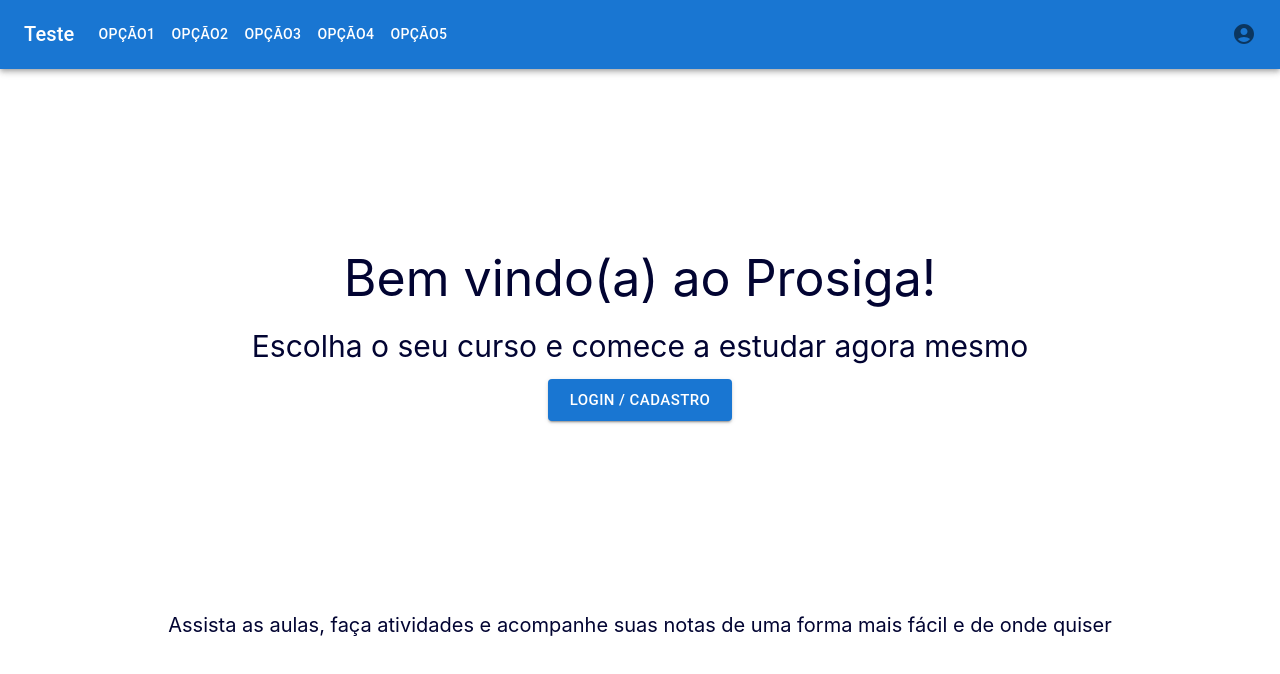
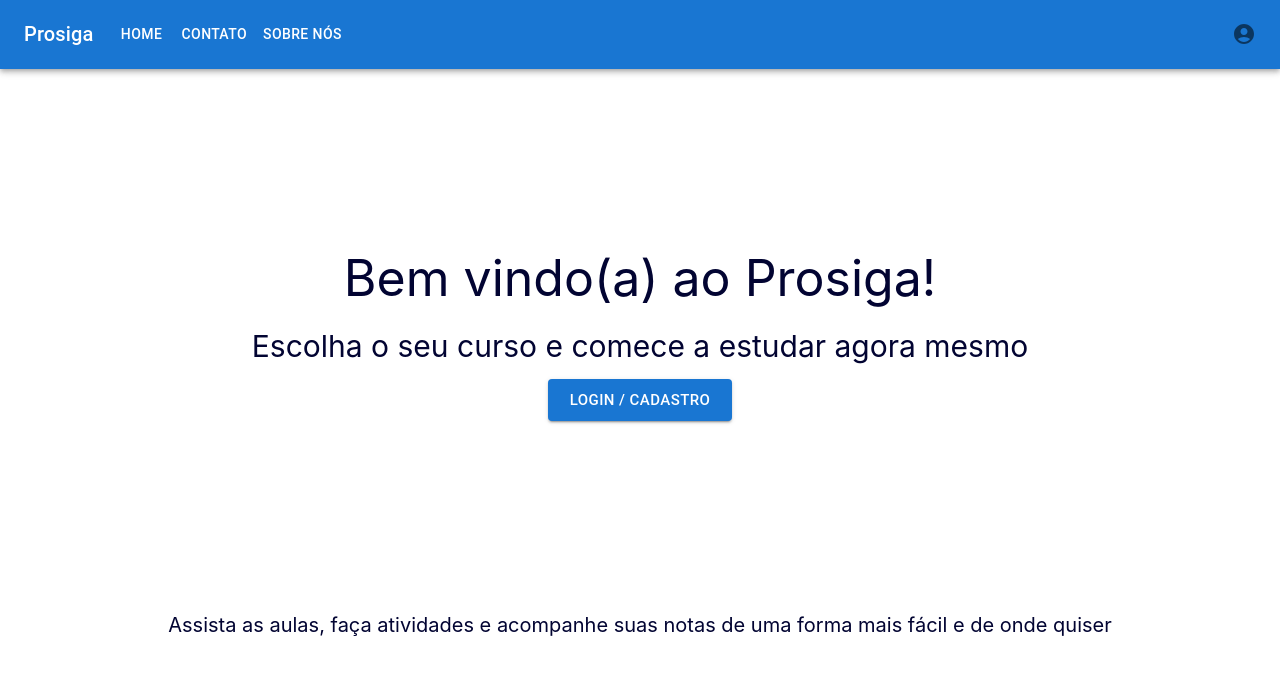
Before and after one commit to netrometro/UPE_2021_2_Prosiga, a React (Create React App) app in the folder front/: page / in a window 1280 px wide. Shown: the top 674 px of the page. Built offline with nearby package versions, Linux system fonts and the light colour scheme; the HTML template or start-up script is replaced by a standard one.

Commit message:
Configuração links pagina inicial
Foi configurado os links da página inicial que irão redirecionar para outras páginas

```diff
--- a/front/src/Screens/Home/homepage.css
+++ b/front/src/Screens/Home/homepage.css
@@ -73,3 +73,11 @@
     transform: rotate(360deg);
   }
 }
+
+.link-header {
+  color : white
+}
+
+.link-icon {
+  color : black
+}
--- a/front/src/Screens/Home/homepage.js
+++ b/front/src/Screens/Home/homepage.js
@@ -3,21 +3,25 @@ import Button from '@mui/material/Button';
 import './homepage.css';
 import Header from '../../Components/Header/index';
 import AccountCircleIcon from '@mui/icons-material/AccountCircle';
+import {Link} from 'react-router-dom'
 
 const Home = () => {
   // função customizada de exemplo
   const alertTeste = (page) => {
     switch (page) {
       // opções do menu da esquerda
-      case "opção1":
-        alert("Voltar para a Home")
-        break
-      case "opção2":
-        alert("Entrar na aba de contato")
-        break
-      case "opção3":
-        alert("Entrar na aba Sobre Nós")
-        break
+      case "Home":
+        //alert("Voltar para a Home")
+        //break
+        return <Link to="/"></Link>
+      case "Contato":
+        //alert("Entrar na aba de contato")
+        //break
+        return <Link to="/contato"></Link>
+      case "Sobre Nós":
+        //alert("Entrar na aba Sobre Nós")
+        //break
+        return <Link to="/sobre"></Link>
 
       // opções da direita
       case "Perfil":
@@ -37,9 +41,13 @@ const Home = () => {
   return (
     <div className="App">
       <Header
-        logo="Teste"
-        pages={["opção1", "opção2", "opção3", "opção4", "opção5"]}
-        settings={['Perfil', 'Meus Cursos', 'Descobrir Cursos', 'Logout']}
+        logo="Prosiga"
+        pages={[<Link to="/" className="link-header" style={{ textDecoration: 'none'}}>Home</Link>,
+          <Link to="/contato" className="link-header" style={{ textDecoration: 'none' }}>Contato</Link>,
+          <Link to="sobre" className="link-header" style={{ textDecoration: 'none' }}>Sobre nós</Link>, "", ""]}
+        settings={[<Link to="/perfil" className="link-icon" style={{ textDecoration: 'none'}}>Perfil</Link>,
+          <Link to="/cursos" className="link-icon" style={{ textDecoration: 'none'}}>Meus Cursos</Link>,
+          'Descobrir Cursos', 'Logout']}
         funcaoCustomizada={alertTeste}
         iconeEscolhido={renderIcon}
       />
@@ -47,7 +55,9 @@ const Home = () => {
       <div className="home">
         <span className="home-title">Bem vindo(a) ao Prosiga!</span>
         <span className="home-subtitle">Escolha o seu curso e comece a estudar agora mesmo</span>
-        <Button variant="contained" size="large">Login / Cadastro</Button>
+        <Link to="/login" style={{ textDecoration: 'none' }}>
+          <Button variant="contained" size="large">Login / Cadastro</Button>
+        </Link>
         <span className="home-text">Assista as aulas, faça atividades e acompanhe suas notas de uma forma mais fácil e de onde quiser</span>
 
       </div>
--- a/front/src/routes.js
+++ b/front/src/routes.js
@@ -3,6 +3,9 @@ import { Routes, Route } from 'react-router-dom';
 import Cursos from './Screens/Cursos/index';
 import Home from './Screens/Home/homepage';
 import Login from './Screens/Login/index'
+import Perfil from './Screens/Perfil/index'
+import Contato from './Screens/Contato/contato'
+import Sobre from './Screens/Sobre/sobre'
 
 export default function CustomRoutes() {
     return (
@@ -19,6 +22,18 @@ export default function CustomRoutes() {
                 path="/login"
                 element={<Login />}
             />
+            <Route
+                path="/perfil"
+                element={<Perfil />}
+            />
+            <Route
+                path="/contato"
+                element={<Contato />}
+            />
+            <Route
+                path="/sobre"
+                element={<Sobre />}
+            />
         </Routes>
     );
 };
```
